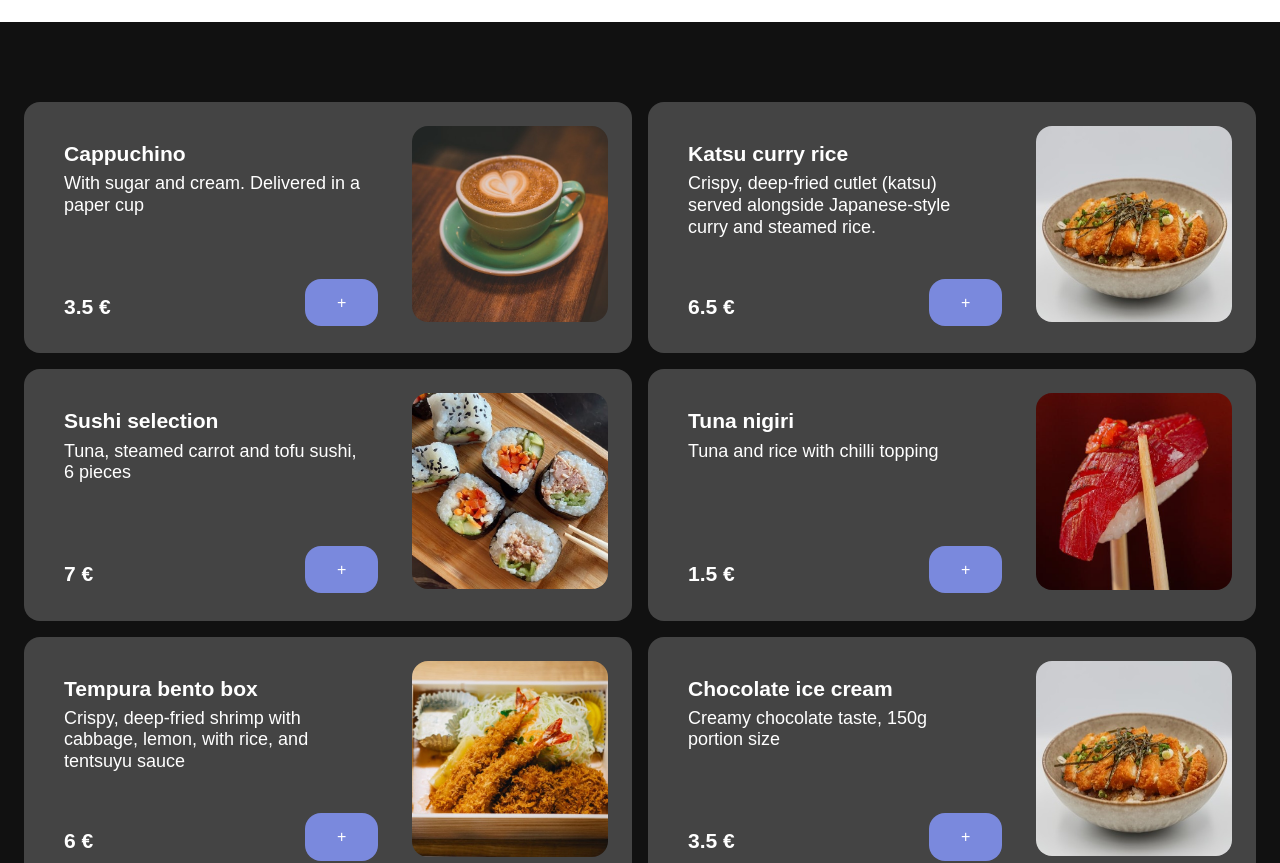
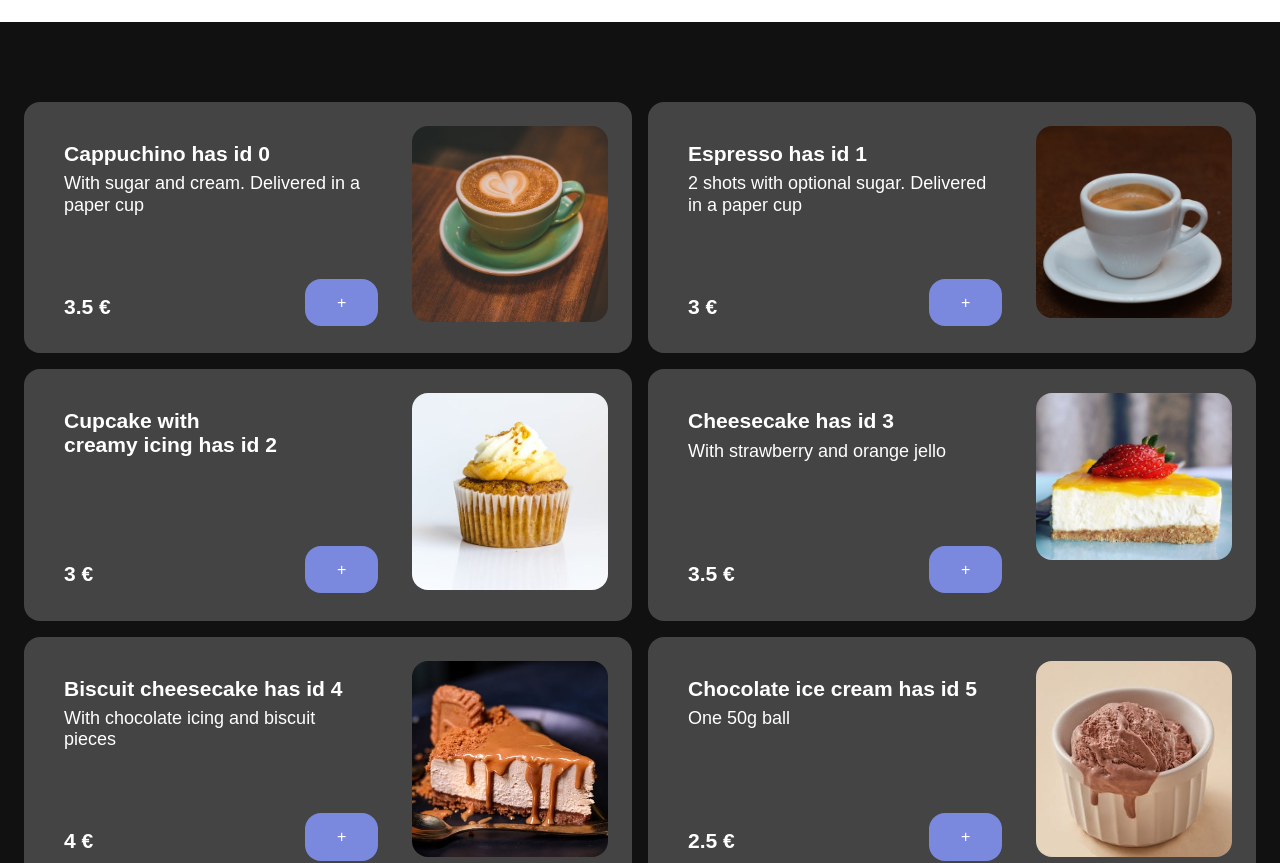
Before and after one commit to globalGLEX/ProjectN3, a React (Vite) app: page / in a window 1280 px wide. Shown: the part 1543-2406 px from the top of the page. Built offline with nearby package versions, Linux system fonts and the light colour scheme.

Commit message:
connect modal to specific products

```diff
--- a/src/components/OrderModal.tsx
+++ b/src/components/OrderModal.tsx
@@ -1,10 +1,14 @@
 import {data} from '../modules/data.tsx';
+
 
 interface AmountContainerProps {
     amount: number;
 }
+interface OrderModalProps {
+    id: number;
+}
 
-function OrderModal({ onClose }) {
+function OrderModal({ onClose, id }: OrderModalProps) {
 
 
 
@@ -13,15 +17,16 @@ function OrderModal({ onClose }) {
         <div className="order-modal" >
             <button id="closeButton" onClick={onClose} autoFocus>X</button>
 
-        <div className="order-modal-image"><img src={data.restaurants[0].products[5].imageUrl} alt={data.restaurants[0].products[0].alt} /></div>
+        <div className="order-modal-image"><img src={data.restaurants[2].products[id].imageUrl} alt={data.restaurants[0].products[id].alt} /></div>
         <div className="order-modal-title">
-            <h1>{data.restaurants[0].products[0].name}</h1>
+            <h1>{data.restaurants[2].products[id].name}</h1>
+
         </div>
         <div className="order-modal-price">
-            <h2>{data.restaurants[0].products[0].price} eur</h2>
+            <h2>{data.restaurants[2].products[id].price} eur</h2>
         </div>
         <div className="order-modal-description">
-            <p>{data.restaurants[0].products[0].desc}</p>
+            <p>{data.restaurants[2].products[id].desc}</p>
         </div>
         <OrderModalOptions />
         <OrderModalButtons />
--- a/src/components/Restaurant.tsx
+++ b/src/components/Restaurant.tsx
@@ -23,6 +23,7 @@ interface ProductProps {
     name: string;
     desc: string;
     price: number;
+    id: number;
 
 
 }
@@ -124,6 +125,7 @@ function Restaurant() {
             <div className="products">
 
                 <Product
+                    id={data.restaurants[2].products[0].id}
                     name={data.restaurants[2].products[0].name}
                     desc={data.restaurants[2].products[0].desc}
                     price={data.restaurants[2].products[0].price}
@@ -131,39 +133,44 @@ function Restaurant() {
                     imageAlt={data.restaurants[2].products[0].alt}
                     />
                 <Product
-                     name={data.restaurants[1].products[1].name}
-                     desc={data.restaurants[1].products[1].desc}
-                     price={data.restaurants[1].products[1].price}
-                     imageUrl={data.restaurants[1].products[1].imageUrl}
-                     imageAlt={data.restaurants[1].products[1].alt}
+                     id={data.restaurants[2].products[1].id}
+                     name={data.restaurants[2].products[1].name}
+                     desc={data.restaurants[2].products[1].desc}
+                     price={data.restaurants[2].products[1].price}
+                     imageUrl={data.restaurants[2].products[1].imageUrl}
+                     imageAlt={data.restaurants[2].products[1].alt}
                      />
                 <Product
-                    name={data.restaurants[1].products[2].name}
-                    desc={data.restaurants[1].products[2].desc}
-                    price={data.restaurants[1].products[2].price}
-                    imageUrl={data.restaurants[1].products[2].imageUrl}
-                    imageAlt={data.restaurants[1].products[2].alt}
+                    id={data.restaurants[2].products[2].id}
+                    name={data.restaurants[2].products[2].name}
+                    desc={data.restaurants[2].products[2].desc}
+                    price={data.restaurants[2].products[2].price}
+                    imageUrl={data.restaurants[2].products[2].imageUrl}
+                    imageAlt={data.restaurants[2].products[2].alt}
                     />
                 <Product
-                    name={data.restaurants[1].products[3].name}
-                    desc={data.restaurants[1].products[3].desc}
-                    price={data.restaurants[1].products[3].price}
-                    imageUrl={data.restaurants[1].products[3].imageUrl}
-                    imageAlt={data.restaurants[1].products[3].alt}
+                    id={data.restaurants[2].products[3].id}
+                    name={data.restaurants[2].products[3].name}
+                    desc={data.restaurants[2].products[3].desc}
+                    price={data.restaurants[2].products[3].price}
+                    imageUrl={data.restaurants[2].products[3].imageUrl}
+                    imageAlt={data.restaurants[2].products[3].alt}
                     />
                 <Product
-                    name={data.restaurants[1].products[4].name}
-                    desc={data.restaurants[1].products[4].desc}
-                    price={data.restaurants[1].products[4].price}
-                    imageUrl={data.restaurants[1].products[4].imageUrl}
-                    imageAlt={data.restaurants[1].products[4].alt}
+                    id={data.restaurants[2].products[4].id}
+                    name={data.restaurants[2].products[4].name}
+                    desc={data.restaurants[2].products[4].desc}
+                    price={data.restaurants[2].products[4].price}
+                    imageUrl={data.restaurants[2].products[4].imageUrl}
+                    imageAlt={data.restaurants[2].products[4].alt}
                     />
                 <Product
-                    name={data.restaurants[0].products[5].name}
-                    desc={data.restaurants[0].products[5].desc}
-                    price={data.restaurants[0].products[5].price}
-                    imageUrl={data.restaurants[0].products[5].imageUrl}
-                    imageAlt={data.restaurants[0].products[5].alt}
+                    id={data.restaurants[2].products[5].id}
+                    name={data.restaurants[2].products[5].name}
+                    desc={data.restaurants[2].products[5].desc}
+                    price={data.restaurants[2].products[5].price}
+                    imageUrl={data.restaurants[2].products[5].imageUrl}
+                    imageAlt={data.restaurants[2].products[5].alt}
 
                     />
 
@@ -178,15 +185,17 @@ function Restaurant() {
   function Product(props: ProductProps) {
     const [showModal, setShowModal] = useState(false);
     const [showBackdrop, setShowBackdrop] = useState(false);
+    const [id, setId] = useState({});
 
 
 
     return (
     <>
-    <div className="product" onClick={() => (setShowModal(true), setShowBackdrop(true))}>
+    <div className="product" onClick={() => (setId(props.id),console.log(props.id),setShowModal(true), setShowBackdrop(true))}>
         <div className="product-text">
-            <h3>{props.name}</h3>
+            <h3>{props.name} has id {props.id}</h3>
             <p>{props.desc}</p>
+
             <h3 className="product-price">{props.price} €</h3>
             <AddToCartButton />
         </div>
@@ -194,7 +203,7 @@ function Restaurant() {
 
     </div>
         {showModal && createPortal(
-          <OrderModal onClose={() => (setShowModal(false), setShowBackdrop(false))} />,
+          <OrderModal id={id} onClose={() => (setShowModal(false), setShowBackdrop(false))} />,
           document.getElementById('modal-root')
         )}
         {showBackdrop && createPortal(
--- a/src/modules/data.tsx
+++ b/src/modules/data.tsx
@@ -8,7 +8,7 @@ export const data = {
         imageUrlAlt: "Fastburger counter with burgers",
         categories: ['Burgers','Ice Cream','Fries', 'Drinks', 'Salads'],
         products :[{
-
+                id: 0,
                 name: "Cheeseburger",
                 desc: "Classic burger with ketchup, mayo, pickles and onion slices",
                 price: 6,
@@ -17,6 +17,7 @@ export const data = {
                 alt: "A cheeseburger on wooden table"
             },
              {
+                id: 1,
                 name: "Fries",
                 desc: "Medium size crispy fries",
                 price: 3,
@@ -25,6 +26,7 @@ export const data = {
                 alt: "A cheeseburger on wooden table"
             },
             {
+                id: 2,
                 name: "Coca Cola 0.33l",
                 desc: "Regular Coke with optional ice",
                 price: 1.5,
@@ -33,6 +35,7 @@ export const data = {
                 alt: "A cheeseburger on wooden table"
             },
             {
+                id: 3,
                 name: "Fanta 0.33l",
                 desc: "Regular Fanta with optional ice",
                 price: 1.5,
@@ -41,6 +44,7 @@ export const data = {
                 alt: "A cheeseburger on wooden table"
             },
             {
+                id: 4,
                 name: "Caesar salad",
                 desc: "Salad with chicken, cheese, bread cubes, lettuce",
                 price: 3.5,
@@ -48,6 +52,7 @@ export const data = {
                 imageUrl: "/src/assets/caesar.jpg",
                 alt: "A cheeseburger on wooden table"
             },{
+                id: 5,
                 name: "Chocolate ice cream",
                 desc: "Creamy chocolate taste, 150g portion size",
                 price: 3.5,
@@ -65,6 +70,7 @@ export const data = {
         categories: ['Burgers','Fries', 'Drinks', 'Salads'],
         products: [{
 
+            id: 0,
             name: "Pork Ramen",
             desc: "Noodles, pork, boiled egg, onion, shrimp and nori sheet  ",
             price: 6,
@@ -72,7 +78,7 @@ export const data = {
             imageUrl: "/src/assets/porkramen.jpg",
             alt: "A bowl of pork ramen"
         },{
-
+            id: 1,
             name: "Katsu curry rice",
             desc: "Crispy, deep-fried cutlet (katsu) served alongside Japanese-style curry and steamed rice.",
             price: 6.5,
@@ -80,7 +86,7 @@ export const data = {
             imageUrl: "/src/assets/katsucurryrice.jpg",
             alt: "Katsu curry rice bowl"
         },{
-
+            id: 2,
             name: "Sushi selection",
             desc: "Tuna, steamed carrot and tofu sushi, 6 pieces",
             price: 7,
@@ -88,7 +94,7 @@ export const data = {
             imageUrl: "/src/assets/sushiselection.jpg",
             alt: "6 sushi rolls on a wooden plate"
         },{
-
+            id: 3,
             name: "Tuna nigiri",
             desc: "Tuna and rice with chilli topping",
             price: 1.5,
@@ -96,7 +102,7 @@ export const data = {
             imageUrl: "/src/assets/tunanigiri.jpg",
             alt: "Tuna nigiri held up with chopsticks"
         },{
-
+            id: 4,
             name: "Tempura bento box",
             desc: "Crispy, deep-fried shrimp with cabbage, lemon, with rice, and tentsuyu sauce",
             price: 6,
@@ -115,6 +121,7 @@ export const data = {
         categories: ['Coffee','Cocoa', 'Milkshakes', 'Sandwiches'],
         products: [{
 
+            id: 0,
             name: "Cappuchino",
             desc: "With sugar and cream. Delivered in a paper cup",
             price: 3.5,
@@ -123,6 +130,7 @@ export const data = {
             alt: "A cup of cappuchino on a plate"
         },{
 
+            id: 1,
             name: "Espresso",
             desc: "2 shots with optional sugar. Delivered in a paper cup",
             price: 3,
@@ -131,6 +139,7 @@ export const data = {
             alt: "A cup of espresso on a plate"
         },{
 
+            id: 2,
             name: "Cupcake with creamy icing",
             desc: "",
             price: 3,
@@ -139,6 +148,7 @@ export const data = {
             alt: "A cupcake with white icing"
         },{
 
+            id: 3,
             name: "Cheesecake",
             desc: "With strawberry and orange jello",
             price: 3.5,
@@ -147,6 +157,7 @@ export const data = {
             alt: "A slice of cheesecake with strawberry"
         },{
 
+            id: 4,
             name: "Biscuit cheesecake",
             desc: "With chocolate icing and biscuit pieces",
             price: 4,
@@ -155,6 +166,7 @@ export const data = {
             alt: "A slice of biscuit cheesecake"
         },{
 
+            id: 5,
             name: "Chocolate ice cream",
             desc: "One 50g ball",
             price: 2.5,
```
